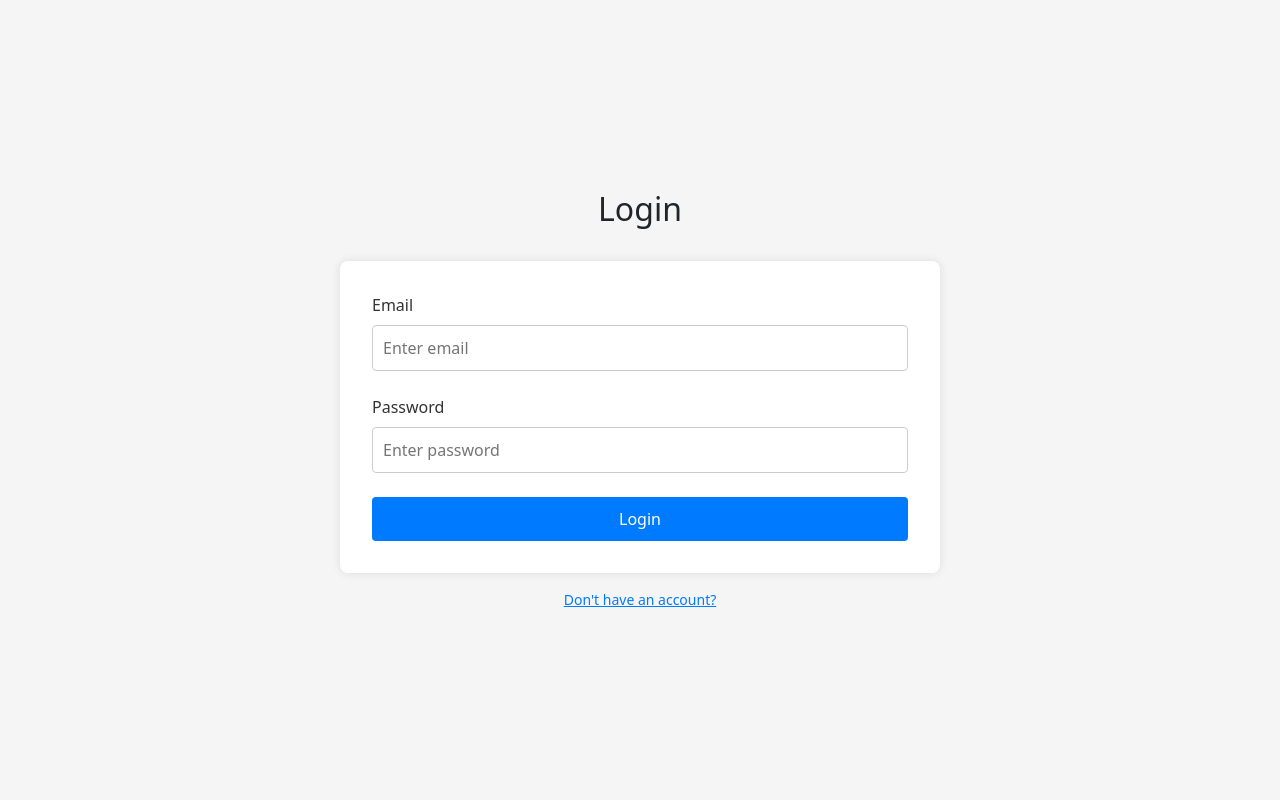
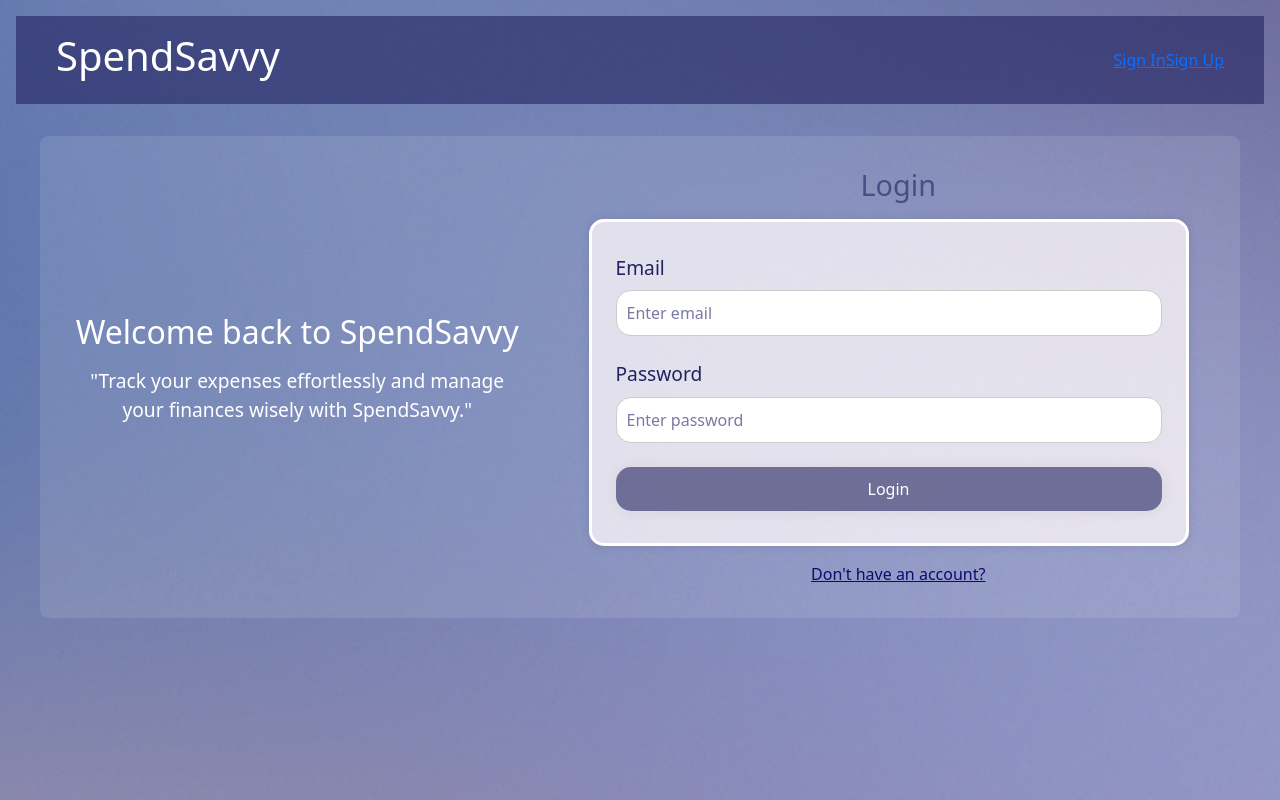
Before and after one commit to Dharati-Patel/Expense-Tracker, a React (Vite) app in the folder client/: page /login in a window 1280 px wide. Built offline with nearby package versions, Linux system fonts and the light colour scheme; no server answers.

Commit message:
design added for login and registration page

```diff
--- a/client/src/components/InputForm/InputForm.scss
+++ b/client/src/components/InputForm/InputForm.scss
@@ -1,3 +1,5 @@
+@import '../../styles/partials/variables';
+
 .form__input {
     display: flex;
     flex-direction: column;
@@ -34,12 +36,13 @@
 .submit {
     &__btn {
         box-shadow: 0px 1px 15px rgba(0, 0, 0, 0.06);
+        background-color: $secondary_color;
         &:hover {
-            background-color: rgba(34, 34, 96, 1);
+            background-color: $primary_color;
         }
     }
+
+    .error {
+        color: red;
+    }
 }
-
-.error {
-    color: red;
-}
--- a/client/src/pages/Login/Login.jsx
+++ b/client/src/pages/Login/Login.jsx
@@ -1,11 +1,10 @@
 import React, { useState } from 'react';
+import './Login.scss';
 import { Link } from 'react-router-dom';
-import './Login.scss';
 import axios from 'axios';
 import { useNavigate } from 'react-router-dom';
 
 const Login = () => {
-
     const [email, setEmail] = useState('');
     const [password, setPassword] = useState('');
     const navigate = useNavigate();
@@ -15,8 +14,7 @@ const Login = () => {
         try {
             const result = await axios.post('http://localhost:8080/api/login', { email, password });
             console.log(result);
-            if(result.data.message === 'Success') {
-                const userId = result.data.userId;
+            if (result.data.message === 'Success') {
                 localStorage.setItem('userId', result.data.userId);
                 navigate('/dashboard');
             }
@@ -25,13 +23,31 @@ const Login = () => {
         }
     }
 
-    return(
+    return (
         <div className="login">
-            <h1 className="login__title">Login</h1>
+            <header className="login__header">
+                <div className="login__header-container">
+                    <h1 className="login__title">SpendSavvy</h1>
+                    <nav className="login__nav">
+                        <Link to='/login' className="login__link">Sign In</Link>
+                        <Link to='/register' className="login__link">Sign Up</Link>
+                    </nav>
+                </div>
+            </header>
+            <div className="login__content">
+                <div className="login__info">
+                    <h2 className="login__info-title">Welcome back to SpendSavvy</h2>
+                    <p className="login__info-text">
+                        "Track your expenses effortlessly and manage your finances wisely with SpendSavvy."
+                    </p>
+                </div>
+                <div className="login__separator"></div>
+                <div className="login__form-container">
+                    <h1 className="login__form-title">Login</h1>
                     <form className="login__form" onSubmit={handleSubmit}>
                         <div className="login__form-group">
                             <label className="login__label" htmlFor="email">Email</label>
-                    <input className="login__input" type="email" id="email" name="email" placeholder='Enter email'  onChange={(e) => setEmail(e.target.value)} required />
+                            <input className="login__input" type="email" id="email" name="email" placeholder='Enter email' onChange={(e) => setEmail(e.target.value)} required />
                         </div>
                         <div className="login__form-group">
                             <label className="login__label" htmlFor="password">Password</label>
@@ -41,7 +57,9 @@ const Login = () => {
                     </form>
                     <Link to='/register' className="login__signup-link">Don't have an account?</Link>
                 </div>
+            </div>
+        </div>
     );
-};
+}
 
 export default Login;
--- a/client/src/pages/Login/Login.scss
+++ b/client/src/pages/Login/Login.scss
@@ -1,28 +1,132 @@
 @import '../../styles/partials/mixins';
+@import '../../styles/partials/variables';
 
 .login {
     display: flex;
     flex-direction: column;
     align-items: center;
-    justify-content: center;
-    height: 100vh;
+    background-image: url('../../assets/Images/bg.jpg');
+    color: #fff;
+    min-height: 100vh;
     padding: 1rem;
-    background-color: #f5f5f5;
+    background-size: cover;
 
-    &__title {
-        font-size: 2rem;
+    &__header {
+        width: 100%;
+        background-color: rgba(34, 34, 96, 0.6);
+        padding: 1rem 0;
+
+        &-container {
+            display: flex;
+            justify-content: space-between;
+            align-items: center;
+            max-width: 1200px;
+            margin: 0 auto;
+            padding: 0 1rem;
+        }
+
+        &__title {
+            font-size: 2rem;
+            color: #fff;
+        }
+
+        &__nav {
+            display: flex;
+            gap: 1rem;
+        }
+
+        &__link {
+            font-size: 1rem;
+            color: rgb(12, 12, 111);
+            text-decoration: underline;
+            transition: color 0.3s;
+
+            &:hover {
+                color: #d1d1d1;
+            }
+        }
+    }
+
+    &__content {
+        display: flex;
+        flex-direction: column;
+        align-items: center;
+        justify-content: center;
+        width: 100%;
+        max-width: 1200px;
+        margin: 2rem auto;
+        padding: 2rem;
+        background-color: rgba(255, 255, 255, 0.1);
+        border-radius: 8px;
+
+        @include tablet {
+            flex-direction: row;
+            justify-content: space-between;
+        }
+    }
+
+    &__info {
+        display: flex;
+        flex-direction: column;
+        align-items: center;
         margin-bottom: 2rem;
+        text-align: center;
+
+        @include tablet {
+            width: 40%;
+            margin-bottom: 0;
+        }
+
+        &-title {
+            font-size: 2rem;
+            margin-bottom: 1rem;
+        }
+
+        &-text {
+            font-size: 1.2rem;
+        }
+    }
+
+    &__separator {
+        display: none;
+        @include tablet {
+            display: block;
+            width: 2px;
+            height: auto;
+            background-color: #fff;
+            opacity: 0.5;
+            margin: 0 2rem;
+        }
+    }
+
+    &__form-container {
+        width: 100%;
+
+        @include tablet {
+            width: 55%;
+        }
+    }
+
+    &__form-title {
+        font-size: 1.8rem;
+        margin-bottom: 1rem;
+        text-align: center;
+        color: $secondary_color;
     }
 
     &__form {
         display: flex;
         flex-direction: column;
-        width: 100%;
-        max-width: 400px;
+        width: auto;
         padding: 2rem;
         background-color: #fff;
-        border-radius: 8px;
+        border-radius: 15px;
         box-shadow: 0 0 10px rgba(0, 0, 0, 0.1);
+        background-color: rgba(252, 246, 249, 0.78);
+        border: 3px solid #FFFFFF;
+        padding: 2rem 1.5rem;
+        justify-content: space-between;
+
 
         @include tablet {
             max-width: 500px;
@@ -39,8 +143,8 @@
 
     &__label {
         margin-bottom: 0.5rem;
-        font-size: 1rem;
-        color: #333;
+        font-size: 1.2rem;
+        color: $primary_color;
     }
 
     &__input {
@@ -48,7 +152,12 @@
         padding: .625rem;
         font-size: 1rem;
         border: 1px solid #ccc;
-        border-radius: 4px;
+        border-radius: 15px;
+        color: $secondary_color;
+
+        &::placeholder {
+            color: $secondary_color;
+        }
     }
 
     &__button {
@@ -58,20 +167,24 @@
         color: #fff;
         background-color: #007bff;
         border: none;
-        border-radius: 4px;
+        border-radius: 15px;
         cursor: pointer;
         transition: background-color 0.3s;
+        box-shadow: 0px 1px 15px rgba(0, 0, 0, 0.06);
+        background-color: $secondary_color;
+        &:hover {
+            background-color: $primary_color;
+        }
 
-        &:hover {
-            background-color: #0056b3;
-        }
     }
 
     &__signup-link {
         margin-top: 1rem;
-        font-size: 0.875rem;
-        color: #007bff;
+        font-size: 1rem;
+        color: rgb(12, 12, 111);
         cursor: pointer;
         text-decoration: underline;
+        display: flex;
+        justify-content: center;
     }
 }
--- a/client/src/pages/Signup/Signup.jsx
+++ b/client/src/pages/Signup/Signup.jsx
@@ -23,26 +23,47 @@ const Signup = () => {
         }
     }
 
-    return(
-        <div className="registration">
-        <h1 className="registration__title">Register</h1>
-        <form className="registration__form" onSubmit={handleSubmit}>
-            <div className="registration__form-group">
-                <label className="registration__label" htmlFor="name">Name</label>
-                <input className="registration__input" type="text" id="name" name="name" placeholder='Enter name' onChange={(e) => setName(e.target.value)} required />
+    return (
+        <div className="signup">
+            <header className="signup__header">
+                <div className="signup__header-container">
+                    <img className="signup__logo" src='' alt="SpendSavvy Logo" />
+                    <h1 className="signup__title">SpendSavvy</h1>
+                    <nav className="signup__nav">
+                        <Link to='/login' className="signup__link">Sign In</Link>
+                        <Link to='/register' className="signup__link">Sign Up</Link>
+                    </nav>
+                </div>
+            </header>
+            <div className="signup__content">
+                <div className="signup__info">
+                    <h2 className="signup__info-title">Welcome to SpendSavvy</h2>
+                    <p className="signup__info-text">
+                        "Tracking every penny to pave the way to financial freedom."
+                    </p>
+                </div>
+                <div className="signup__separator"></div>
+                <div className="signup__form-container">
+                    <h1 className="signup__form-title">Register</h1>
+                    <form className="signup__form" onSubmit={handleSubmit}>
+                        <div className="signup__form-group">
+                            <label className="signup__label" htmlFor="name">Name</label>
+                            <input className="signup__input" type="text" id="name" name="name" placeholder='Enter name' onChange={(e) => setName(e.target.value)} required />
+                        </div>
+                        <div className="signup__form-group">
+                            <label className="signup__label" htmlFor="email">Email</label>
+                            <input className="signup__input" type="email" id="email" name="email" placeholder='Enter email' onChange={(e) => setEmail(e.target.value)} required />
+                        </div>
+                        <div className="signup__form-group">
+                            <label className="signup__label" htmlFor="password">Password</label>
+                            <input className="signup__input" type="password" id="password" name="password" placeholder='Enter password' onChange={(e) => setPassword(e.target.value)} required />
+                        </div>
+                        <button className="signup__button" type="submit">Register</button>
+                    </form>
+                    <Link to='/login' className="signup__login-link">Already have an account?</Link>
+                </div>
             </div>
-            <div className="registration__form-group">
-                <label className="registration__label" htmlFor="email">Email</label>
-                <input className="registration__input" type="email" id="email" name="email" placeholder='Enter email' onChange={(e) => setEmail(e.target.value)} required />
-            </div>
-            <div className="registration__form-group">
-                <label className="registration__label" htmlFor="password">Password</label>
-                <input className="registration__input" type="password" id="password" name="password" placeholder='Enter password' onChange={(e) => setPassword(e.target.value)} required />
-            </div>
-            <button className="registration__button" type="submit">Register</button>
-        </form>
-        <Link to='/login' className="registration__login-link">Already have an account</Link>
-    </div>
+        </div>
     );
 }
 
```
Also changed, not shown: client/src/pages/Signup/Signup.scss (+136 -18 lines), client/src/App.jsx (line endings or trailing spaces), client/src/components/Navigation/Navigation.jsx (line endings or trailing spaces). Lines whose indentation alone changed are shown as unchanged.
